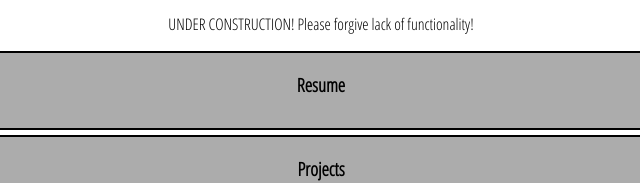
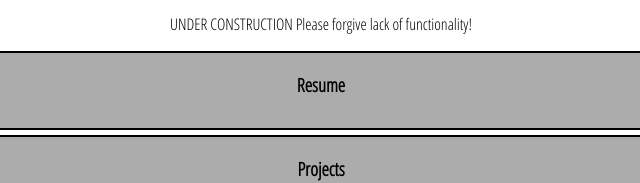
Before and after one commit to jonBarcus/Old-Blog, a plain HTML site: page index.html in a window 1280 px wide. Shown: the part 274-457 px from the top of the page, 319-959 px from the left. Drawn offline with Linux system fonts and the light colour scheme.

Commit message:
another slight change

```diff
--- a/index.html
+++ b/index.html
@@ -16,7 +16,7 @@
 			</header>
 
 			<p id="construction">
-			UNDER CONSTRUCTION!  Please forgive lack of functionality!
+			UNDER CONSTRUCTION  Please forgive lack of functionality!
 			</p>
 
 			<div class="menu" id="resume"><h3>Resume</h3></div>
```
